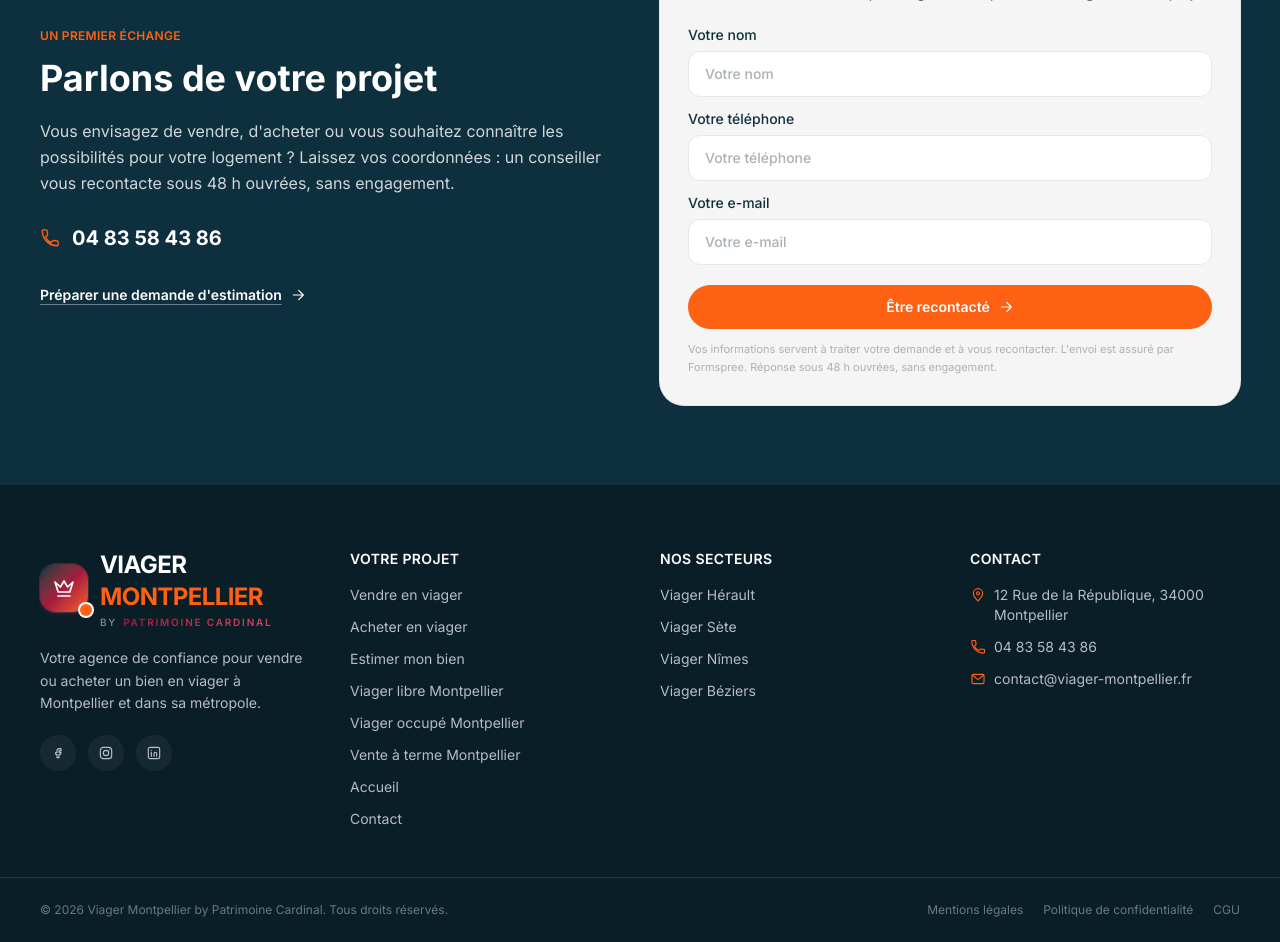
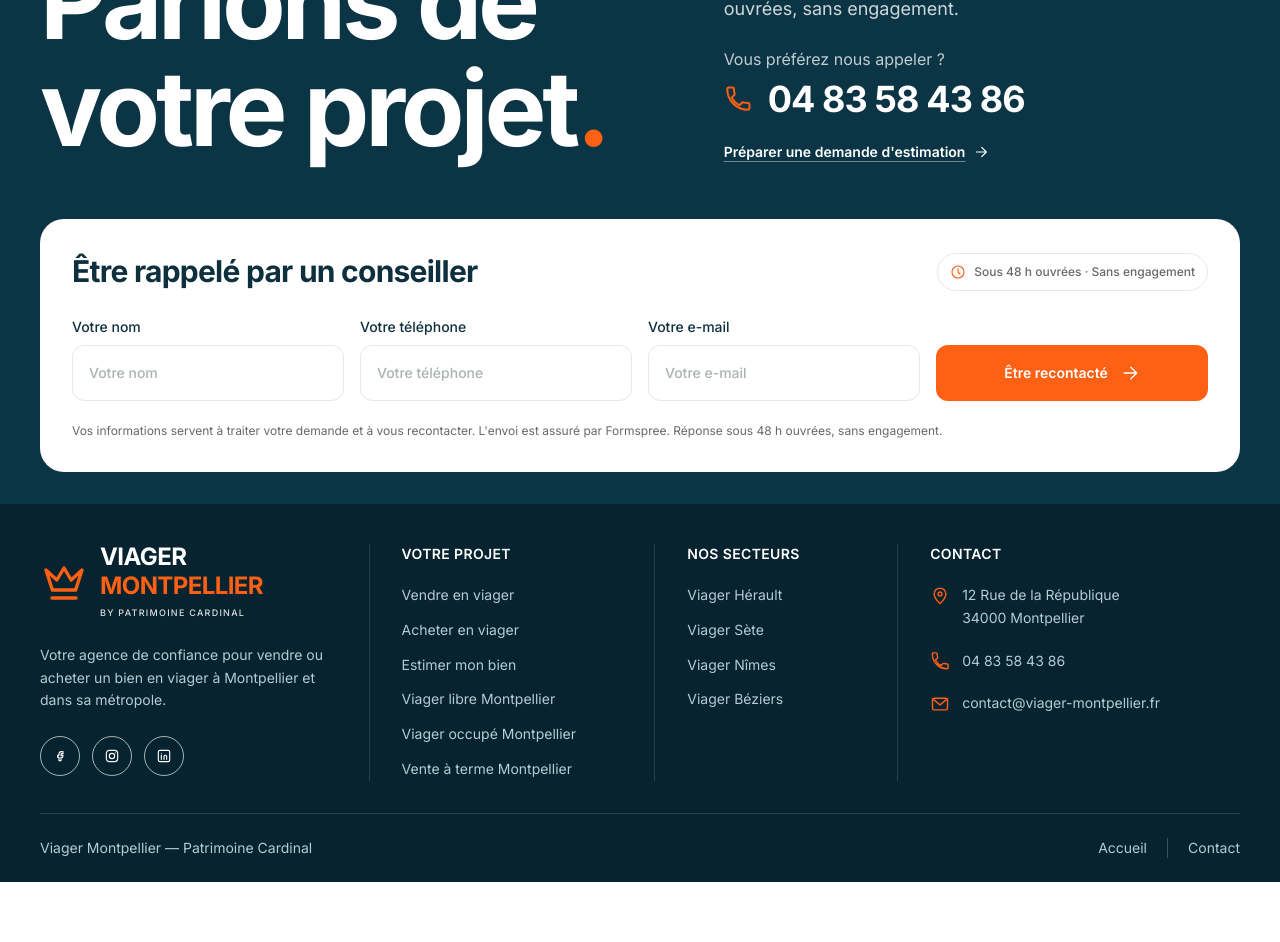
Before and after one commit to GITCL95/viager-Montpellier, a Next.js app: page / in a window 1280 px wide. Shown: the part 6860-7802 px from the top of the page. After the commit the page ends 7742 px from the top, so only its background shows below. Built offline with nearby package versions, Linux system fonts and the light colour scheme.

Commit message:
Redesign homepage contact form and footer

```diff
--- a/src/components/Footer.tsx
+++ b/src/components/Footer.tsx
@@ -2,42 +2,65 @@ import Link from "next/link";
 import { nav, projectLinks, formulaLinks, sectorLinks } from "@/lib/site-data";
 import { agency } from "@/lib/seo";
 import { Icon } from "./Icon";
-import { Logo } from "./Logo";
 
-const legal = ["Mentions légales", "Politique de confidentialité", "CGU"];
+const footerLinkClass =
+  "rounded-sm transition-colors hover:text-primary focus-visible:outline-2 focus-visible:outline-offset-4 focus-visible:outline-primary motion-reduce:transition-none";
+
+const socialLinks = [
+  { icon: "facebook", label: "Facebook", href: "#" },
+  { icon: "instagram", label: "Instagram", href: "#" },
+  { icon: "linkedin", label: "LinkedIn", href: "#" },
+] as const;
 
 export function Footer() {
   return (
-    <footer className="bg-[#0a1e28] pt-16 text-white/70">
-      <div className="mx-auto grid max-w-7xl gap-10 px-6 pb-12 sm:grid-cols-2 lg:grid-cols-4 lg:px-10">
-        <div className="sm:col-span-2 lg:col-span-1">
-          <Logo variant="onDark" size="lg" />
-          <p className="mt-5 text-sm leading-relaxed">
+    <footer className="bg-[#06232f] pt-14 text-[#b6cbd4] lg:pt-10">
+      <div className="mx-auto grid max-w-7xl gap-y-8 px-6 pb-8 sm:grid-cols-2 lg:grid-cols-[1.15fr_1fr_0.85fr_1.2fr] lg:gap-y-0 lg:px-10">
+        <div className="min-w-0 sm:pr-8">
+          <Link
+            href="/"
+            aria-label="Viager Montpellier — Accueil"
+            className="inline-flex items-center gap-3 rounded-sm focus-visible:outline-2 focus-visible:outline-offset-4 focus-visible:outline-primary"
+          >
+            <Icon name="crown" className="h-12 w-12 shrink-0 text-primary" />
+            <span className="flex min-w-0 flex-col">
+              <span className="text-2xl font-bold uppercase leading-[1.05] tracking-tight text-white">
+                Viager
+              </span>
+              <span className="mt-1 text-2xl font-bold uppercase leading-[1.05] tracking-tight text-primary">
+                Montpellier
+              </span>
+              <span className="mt-2 text-[9px] font-medium uppercase tracking-[0.14em] text-white/85">
+                by Patrimoine Cardinal
+              </span>
+            </span>
+          </Link>
+          <p className="mt-6 max-w-xs text-sm leading-relaxed">
             Votre agence de confiance pour vendre ou acheter un bien en
             viager à Montpellier et dans sa métropole.
           </p>
-          <div className="mt-5 flex items-center gap-3">
-            {(["facebook", "instagram", "linkedin"] as const).map((social) => (
+          <div className="mt-6 flex items-center gap-3">
+            {socialLinks.map((social) => (
               <a
-                key={social}
-                href="#"
-                className="flex h-9 w-9 items-center justify-center rounded-full bg-white/5 transition-colors hover:bg-primary"
-                aria-label={social}
+                key={social.icon}
+                href={social.href}
+                className="flex h-10 w-10 items-center justify-center rounded-full border border-white/65 text-white transition-colors hover:border-primary hover:bg-primary focus-visible:outline-2 focus-visible:outline-offset-4 focus-visible:outline-primary motion-reduce:transition-none"
+                aria-label={social.label}
               >
-                <Icon name={social} className="h-4 w-4" />
+                <Icon name={social.icon} className="h-4 w-4" />
               </a>
             ))}
           </div>
         </div>
 
-        <div>
+        <div className="min-w-0 border-t border-[#456779]/45 pt-8 sm:border-l sm:border-t-0 sm:px-8 sm:pt-0">
           <h3 className="text-sm font-semibold uppercase tracking-wide text-white">
             Votre projet
           </h3>
-          <ul className="mt-4 space-y-3 text-sm">
-            {[...projectLinks, ...formulaLinks, ...nav].map((item) => (
+          <ul className="mt-5 space-y-3 text-sm leading-relaxed">
+            {[...projectLinks, ...formulaLinks].map((item) => (
               <li key={item.href}>
-                <Link href={item.href} className="transition-colors hover:text-primary">
+                <Link href={item.href} className={footerLinkClass}>
                   {item.label}
                 </Link>
               </li>
@@ -45,14 +68,14 @@ export function Footer() {
           </ul>
         </div>
 
-        <div>
+        <div className="min-w-0 border-t border-[#456779]/45 pt-8 sm:pr-8 lg:border-l lg:border-t-0 lg:pl-8 lg:pt-0">
           <h3 className="text-sm font-semibold uppercase tracking-wide text-white">
             Nos secteurs
           </h3>
-          <ul className="mt-4 space-y-3 text-sm">
+          <ul className="mt-5 space-y-3 text-sm leading-relaxed">
             {sectorLinks.map((item) => (
               <li key={item.href}>
-                <Link href={item.href} className="transition-colors hover:text-primary">
+                <Link href={item.href} className={footerLinkClass}>
                   {item.label}
                 </Link>
               </li>
@@ -60,40 +83,55 @@ export function Footer() {
           </ul>
         </div>
 
-        <div>
+        <div className="min-w-0 border-t border-[#456779]/45 pt-8 sm:border-l sm:pl-8 lg:border-t-0 lg:pt-0">
           <h3 className="text-sm font-semibold uppercase tracking-wide text-white">
             Contact
           </h3>
-          <ul className="mt-4 space-y-3 text-sm">
-            <li className="flex items-start gap-2">
-              <Icon name="mapPin" className="mt-0.5 h-4 w-4 shrink-0 text-primary" />
-              {agency.street}, {agency.postalCode} {agency.locality}
+          <ul className="mt-5 space-y-5 text-sm leading-relaxed">
+            <li className="flex items-start gap-3">
+              <Icon name="mapPin" className="mt-0.5 h-5 w-5 shrink-0 text-primary" />
+              <address className="min-w-0 not-italic">
+                {agency.street}
+                <br />
+                {agency.postalCode} {agency.locality}
+              </address>
             </li>
-            <li className="flex items-center gap-2">
-              <Icon name="phone" className="h-4 w-4 shrink-0 text-primary" />
-              <a href={`tel:${agency.telephone}`} className="hover:text-white">{agency.telephoneDisplay}</a>
+            <li className="flex items-center gap-3">
+              <Icon name="phone" className="h-5 w-5 shrink-0 text-primary" />
+              <a href={`tel:${agency.telephone}`} className={footerLinkClass}>
+                {agency.telephoneDisplay}
+              </a>
             </li>
-            <li className="flex items-center gap-2">
-              <Icon name="mail" className="h-4 w-4 shrink-0 text-primary" />
-              <a href={`mailto:${agency.email}`} className="break-all hover:text-white">{agency.email}</a>
+            <li className="flex min-w-0 items-start gap-3">
+              <Icon name="mail" className="mt-0.5 h-5 w-5 shrink-0 text-primary" />
+              <a
+                href={`mailto:${agency.email}`}
+                className={`min-w-0 break-all ${footerLinkClass}`}
+              >
+                {agency.email}
+              </a>
             </li>
           </ul>
         </div>
       </div>
 
-      <div className="border-t border-white/10 py-6">
-        <div className="mx-auto flex max-w-7xl flex-col items-center justify-between gap-3 px-6 text-xs text-white/40 sm:flex-row lg:px-10">
-          <p>
-            © {new Date().getFullYear()} Viager Montpellier by Patrimoine
-            Cardinal. Tous droits réservés.
-          </p>
-          <div className="flex items-center gap-5">
-            {legal.map((item) => (
-              <a key={item} href="#" className="transition-colors hover:text-white">
-                {item}
-              </a>
-            ))}
-          </div>
+      <div className="mx-auto max-w-7xl px-6 lg:px-10">
+        <div className="flex flex-col gap-5 border-t border-[#456779]/45 py-6 text-sm sm:flex-row sm:items-center sm:justify-between">
+          <p>Viager Montpellier — Patrimoine Cardinal</p>
+          <nav aria-label="Navigation de pied de page">
+            <ul className="flex items-center divide-x divide-[#456779]/70">
+              {nav.map((item, index) => (
+                <li
+                  key={item.href}
+                  className={index === 0 ? "pr-5" : "pl-5"}
+                >
+                  <Link href={item.href} className={footerLinkClass}>
+                    {item.label}
+                  </Link>
+                </li>
+              ))}
+            </ul>
+          </nav>
         </div>
       </div>
     </footer>
--- a/src/components/HomeContact.tsx
+++ b/src/components/HomeContact.tsx
@@ -5,28 +5,45 @@ import { MiniLeadForm } from "./MiniLeadForm";
 
 export function HomeContact() {
   return (
-    <section id="parlons-de-votre-projet" className="scroll-mt-24 bg-secondary py-16 lg:py-20">
-      <div className="mx-auto grid max-w-7xl gap-10 px-6 lg:grid-cols-2 lg:items-center lg:px-10">
+    <section
+      id="parlons-de-votre-projet"
+      aria-labelledby="contact-heading"
+      className="scroll-mt-24 bg-[#0b3545] py-16 lg:pb-8"
+    >
+      <div className="mx-auto max-w-7xl px-6 lg:px-10">
+        <div className="grid gap-8 lg:grid-cols-[1.2fr_1fr] lg:items-center lg:gap-12 xl:gap-16">
           <div>
-          <span className="text-xs font-semibold uppercase tracking-wide text-primary">
+            <span className="flex items-center gap-3 text-xs font-semibold uppercase tracking-wide text-primary sm:text-sm">
+              <span aria-hidden="true" className="h-0.5 w-8 bg-primary" />
               Un premier échange
             </span>
-          <h2 className="mt-3 text-3xl font-bold text-white sm:text-4xl">
-            Parlons de votre projet
+            <h2
+              id="contact-heading"
+              className="mt-5 text-5xl font-bold leading-[1.03] tracking-[-0.04em] text-white sm:text-[64px] lg:text-[68px] xl:text-[104px]"
+            >
+              <span className="block">Parlons de</span>
+              <span className="block">
+                votre projet<span className="text-primary">.</span>
+              </span>
             </h2>
-          <p className="mt-5 max-w-xl leading-relaxed text-white/80">
+          </div>
+          <div>
+            <p className="max-w-xl text-base leading-relaxed text-white/80 sm:text-lg">
               Vous envisagez de vendre, d&apos;acheter ou vous souhaitez connaître
               les possibilités pour votre logement ? Laissez vos coordonnées :
               un conseiller vous recontacte sous 48 h ouvrées, sans engagement.
             </p>
+            <p className="mt-6 text-sm text-white/75 sm:text-base">
+              Vous préférez nous appeler ?
+            </p>
             <a
               href={`tel:${agency.telephone}`}
-            className="mt-7 inline-flex items-center gap-3 text-xl font-bold text-white hover:underline focus-visible:outline-2 focus-visible:outline-offset-4 focus-visible:outline-white"
+              className="mt-2 inline-flex items-center gap-3 text-3xl font-bold tracking-tight text-white hover:underline focus-visible:outline-2 focus-visible:outline-offset-4 focus-visible:outline-white sm:gap-4 sm:text-4xl"
             >
-            <Icon name="phone" className="h-5 w-5 text-primary" />
+              <Icon name="phone" className="h-7 w-7 shrink-0 text-primary" />
               {agency.telephoneDisplay}
             </a>
-          <div className="mt-7">
+            <div className="mt-5">
               <Link
                 href="/estimation-viager-montpellier"
                 className="inline-flex items-center gap-2 text-sm font-semibold text-white underline decoration-white/40 underline-offset-4 hover:decoration-white focus-visible:outline-2 focus-visible:outline-offset-4 focus-visible:outline-white"
@@ -36,12 +53,16 @@ export function HomeContact() {
               </Link>
             </div>
           </div>
+        </div>
+        <div className="mt-10 lg:mt-14">
           <MiniLeadForm
+            layout="wide"
             title="Être rappelé par un conseiller"
             description="Vos coordonnées suffisent pour organiser un premier échange sur votre projet."
             subject="Demande de rappel depuis l'accueil — Viager Montpellier"
           />
         </div>
+      </div>
     </section>
   );
 }
--- a/src/components/MiniLeadForm.tsx
+++ b/src/components/MiniLeadForm.tsx
@@ -13,13 +13,16 @@ export function MiniLeadForm({
   description = "Laissez-nous vos coordonnées, un conseiller vous recontacte sous 48 h, sans engagement.",
   subject = "Nouvelle demande rapide — Viager Montpellier",
   context = "callback",
+  layout = "card",
 }: {
   title?: string;
   description?: string;
   subject?: string;
   context?: "callback" | "estimation";
+  layout?: "card" | "wide";
 }) {
   const [status, setStatus] = useState<Status>("idle");
+  const isWide = layout === "wide" && context === "callback";
 
   async function handleSubmit(event: FormEvent<HTMLFormElement>) {
     event.preventDefault();
@@ -49,7 +52,14 @@ export function MiniLeadForm({
 
   if (status === "success") {
     return (
-      <div role="status" className="rounded-3xl bg-bg-gray p-6 ring-1 ring-border sm:p-7">
+      <div
+        role="status"
+        className={
+          isWide
+            ? "rounded-3xl bg-white p-6 sm:p-8"
+            : "rounded-3xl bg-bg-gray p-6 ring-1 ring-border sm:p-7"
+        }
+      >
         <span className="flex h-11 w-11 items-center justify-center rounded-full bg-primary/10 text-primary">
           <Icon name="check" className="h-5 w-5" />
         </span>
@@ -61,6 +71,82 @@ export function MiniLeadForm({
           d&apos;urgence, appelez-nous au {agency.telephoneDisplay}.
         </p>
       </div>
+    );
+  }
+
+  if (isWide) {
+    return (
+      <form onSubmit={handleSubmit} className="rounded-3xl bg-white p-6 sm:p-8">
+        <input type="hidden" name="_subject" value={subject} />
+        <input type="hidden" name="request_type" value={context} />
+
+        <div className="flex flex-col gap-4 lg:flex-row lg:items-center lg:justify-between lg:gap-6">
+          <h3 className="text-xl font-bold leading-snug tracking-tight text-secondary sm:text-2xl xl:text-[30px]">
+            {title}
+          </h3>
+          <span className="inline-flex w-fit items-center gap-2 rounded-full border border-border px-3 py-2 text-xs font-medium leading-relaxed text-text">
+            <Icon name="clock" className="h-4 w-4 shrink-0 text-primary" />
+            Sous 48 h ouvrées · Sans engagement
+          </span>
+        </div>
+
+        <div className="mt-6 grid gap-4 sm:grid-cols-2 sm:items-end lg:grid-cols-4">
+          <label className="grid min-w-0 gap-2 text-sm font-medium text-secondary">
+            Votre nom
+            <input
+              required
+              type="text"
+              name="name"
+              autoComplete="name"
+              placeholder="Votre nom"
+              className="min-h-14 min-w-0 rounded-xl border border-border bg-white px-4 py-3 text-sm text-secondary placeholder:text-muted focus:border-primary focus:outline-2 focus:outline-offset-2 focus:outline-primary"
+            />
+          </label>
+          <label className="grid min-w-0 gap-2 text-sm font-medium text-secondary">
+            Votre téléphone
+            <input
+              required
+              type="tel"
+              name="phone"
+              autoComplete="tel"
+              placeholder="Votre téléphone"
+              className="min-h-14 min-w-0 rounded-xl border border-border bg-white px-4 py-3 text-sm text-secondary placeholder:text-muted focus:border-primary focus:outline-2 focus:outline-offset-2 focus:outline-primary"
+            />
+          </label>
+          <label className="grid min-w-0 gap-2 text-sm font-medium text-secondary">
+            Votre e-mail
+            <input
+              required
+              type="email"
+              name="email"
+              autoComplete="email"
+              placeholder="Votre e-mail"
+              className="min-h-14 min-w-0 rounded-xl border border-border bg-white px-4 py-3 text-sm text-secondary placeholder:text-muted focus:border-primary focus:outline-2 focus:outline-offset-2 focus:outline-primary"
+            />
+          </label>
+          <button
+            type="submit"
+            disabled={status === "loading"}
+            className="inline-flex min-h-14 w-full items-center justify-center gap-3 rounded-xl bg-primary px-6 py-3 text-sm font-semibold text-white transition-colors hover:bg-primary-dark focus-visible:outline-2 focus-visible:outline-offset-4 focus-visible:outline-secondary disabled:cursor-not-allowed disabled:opacity-70 motion-reduce:transition-none"
+          >
+            {status === "loading" ? "Envoi..." : "Être recontacté"}
+            <Icon name="arrowRight" className="h-5 w-5 shrink-0" />
+          </button>
+        </div>
+
+        {status === "error" && (
+          <p role="alert" className="mt-4 text-sm leading-relaxed text-red-600">
+            Une erreur est survenue, merci de réessayer ou de nous appeler au
+            {agency.telephoneDisplay}.
+          </p>
+        )}
+
+        <p className="mt-5 text-xs leading-relaxed text-text">
+          Vos informations servent à traiter votre demande et à vous recontacter.
+          L&apos;envoi est assuré par Formspree. Réponse sous 48 h ouvrées,
+          sans engagement.
+        </p>
+      </form>
     );
   }
 
```
Lines whose indentation alone changed are shown as unchanged.
